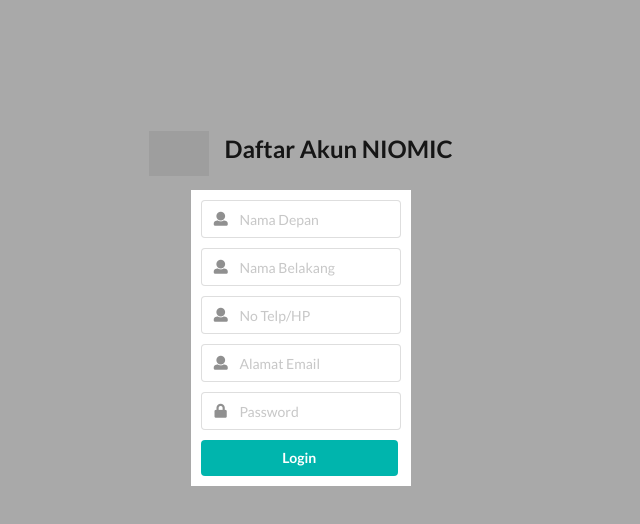
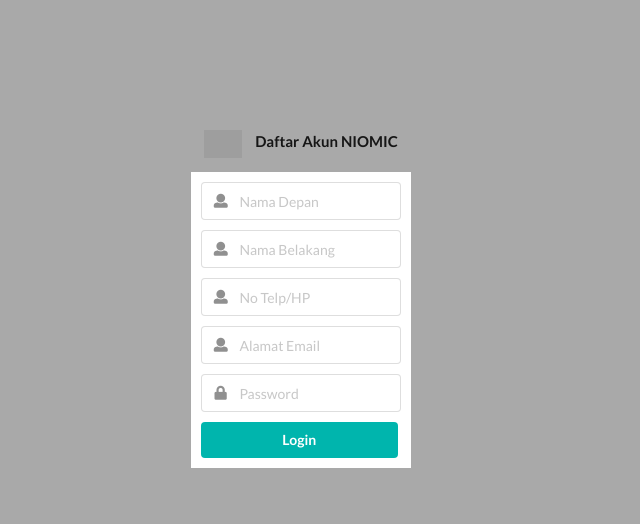
Before and after one commit to zero-id/tugas-29-css-niomic, a plain HTML site: page index.html in a window 1280 px wide. Shown: the whole page, without its empty margins (339-979 px from the left). Drawn offline with Linux system fonts and the light colour scheme; grey boxes are pictures that could not be loaded.

Commit message:
tugas 29 css

```diff
--- a/index.html
+++ b/index.html
@@ -33,10 +33,10 @@
 </head>
 
 <body>
-    <h2 style="margin-top: 10%;" class="ui black center aligned header">
+    <h4 style="margin-top: 10%;" class="ui center aligned header">
         <img src="https://s3-ap-southeast-1.amazonaws.com/niomic/img-v1/c_login_logo.png" class="ui image">
                 Daftar Akun NIOMIC
-    </h2>
+    </h4>
     <div class="container">
 
         <form class="ui form">
```
